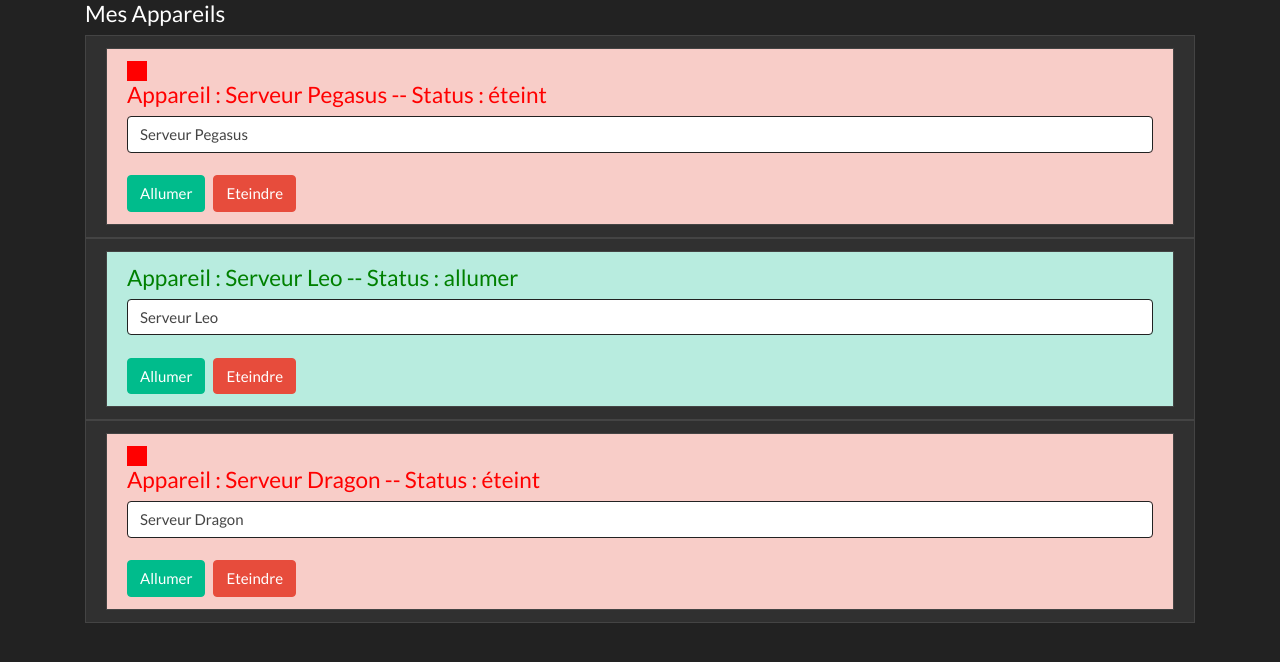
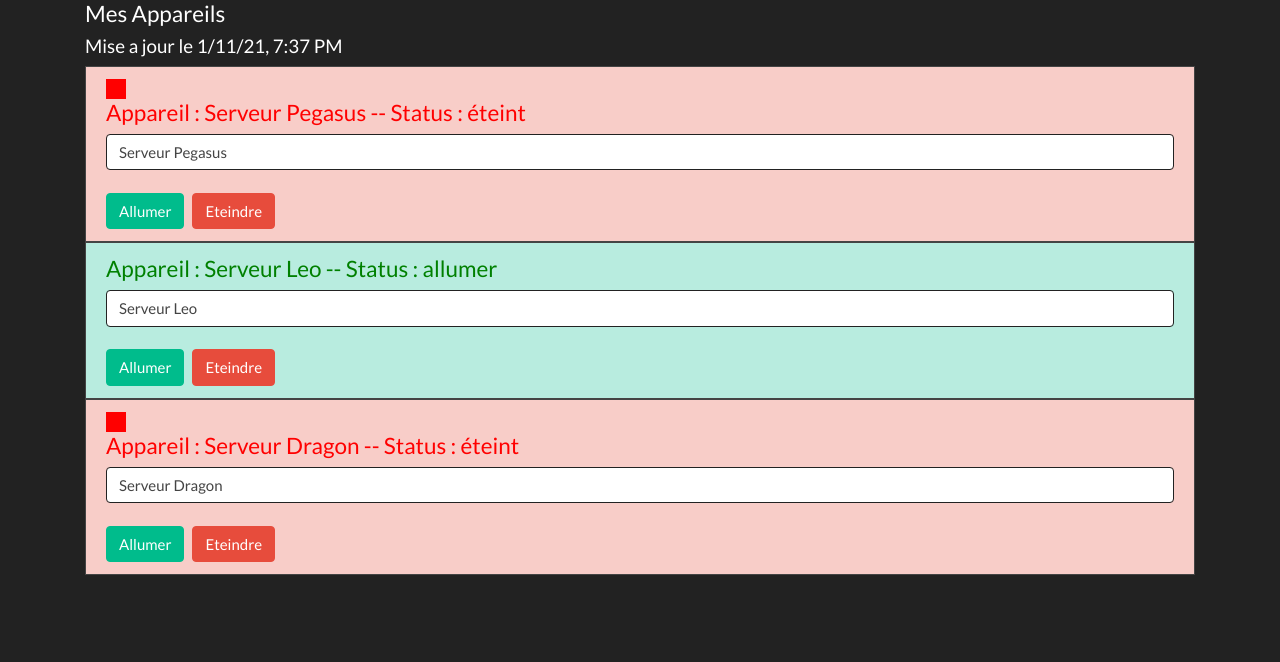
Before and after one commit to Neguro/premier-projet, an Angular app: page / in a window 1280 px wide. Shown: the top 662 px of the page. Built offline with nearby package versions, Linux system fonts and the light colour scheme.

Commit message:
test avec les dates

```diff
--- a/src/app/app.component.html
+++ b/src/app/app.component.html
@@ -1,6 +1,7 @@
 <div class="container">
     <div class="col-xs-12">
-      <h4>Mes Appareils</h4>
+      <h4>Mes Appareils </h4>
+      <h5>Mise a jour le {{ lastUpdate | date: 'short' }}</h5>
       <ul class="list-group">
         <app-appareil *ngFor="let appareil of appareils" [appareilName]="appareil.name"  [appareilStatus]="appareil.status"></app-appareil>
       </ul>
--- a/src/app/app.component.ts
+++ b/src/app/app.component.ts
@@ -8,6 +8,7 @@ import { Component, OnInit } from '@angular/core';
 export class AppComponent {
   title = 'app angular';
   isAuth = false;
+  lastUpdate = new Date();
 
   appareils = [
     {
--- a/src/app/appareil/appareil.component.html
+++ b/src/app/appareil/appareil.component.html
@@ -1,5 +1,4 @@
-<div class="list-group-item">
-  <li [ngClass]="{'list-group-item': true,
+<li [ngClass]="{'list-group-item': true,
                 'list-group-item-success': getStatus() === 'allumer',
                 'list-group-item-danger': getStatus() === 'éteint'}">
   <div style="width:20px;height:20px;background-color:red;" *ngIf="getStatus() === 'éteint'"></div>
@@ -12,4 +11,4 @@
   <div class="btn-group mr-2" role="group" aria-label="Second group">
     <button type="text" class="btn btn-danger" (click)="onEteindre()">Eteindre</button>
   </div>
-</div>
+</li>
```
